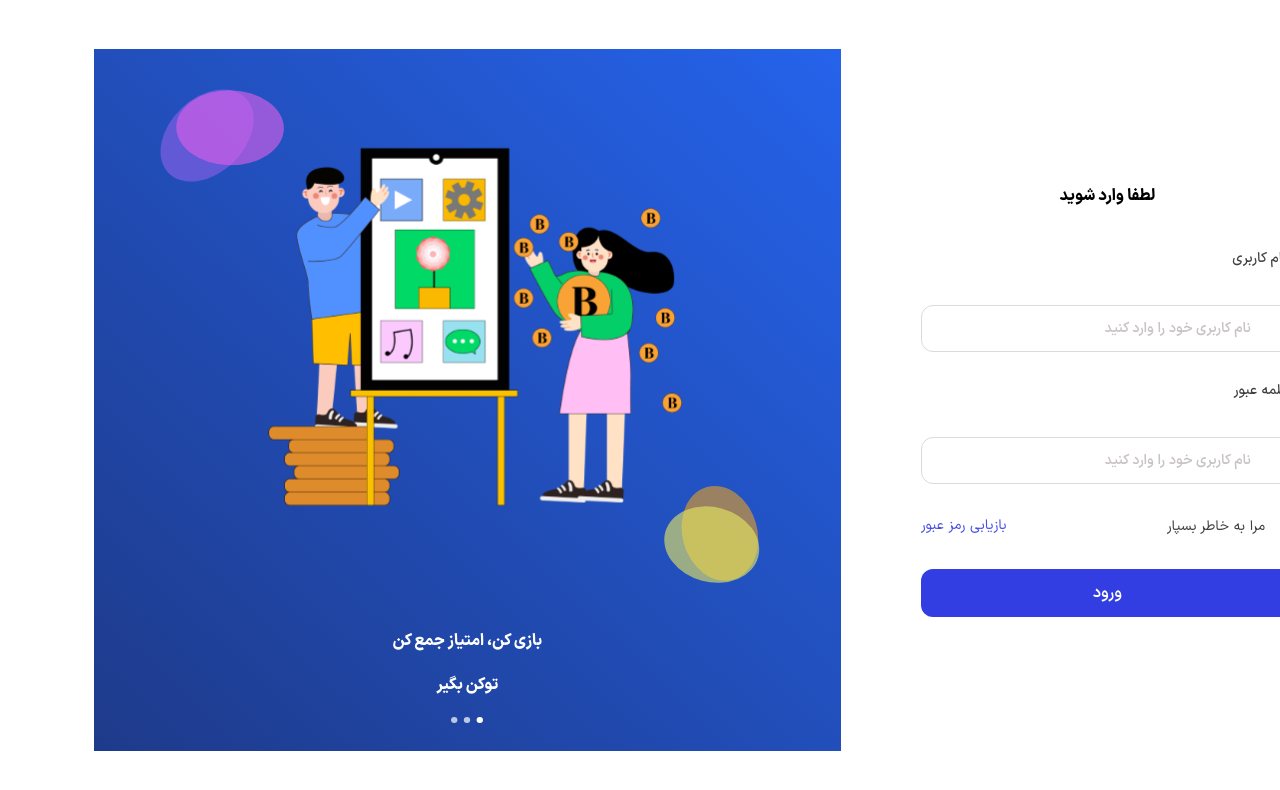
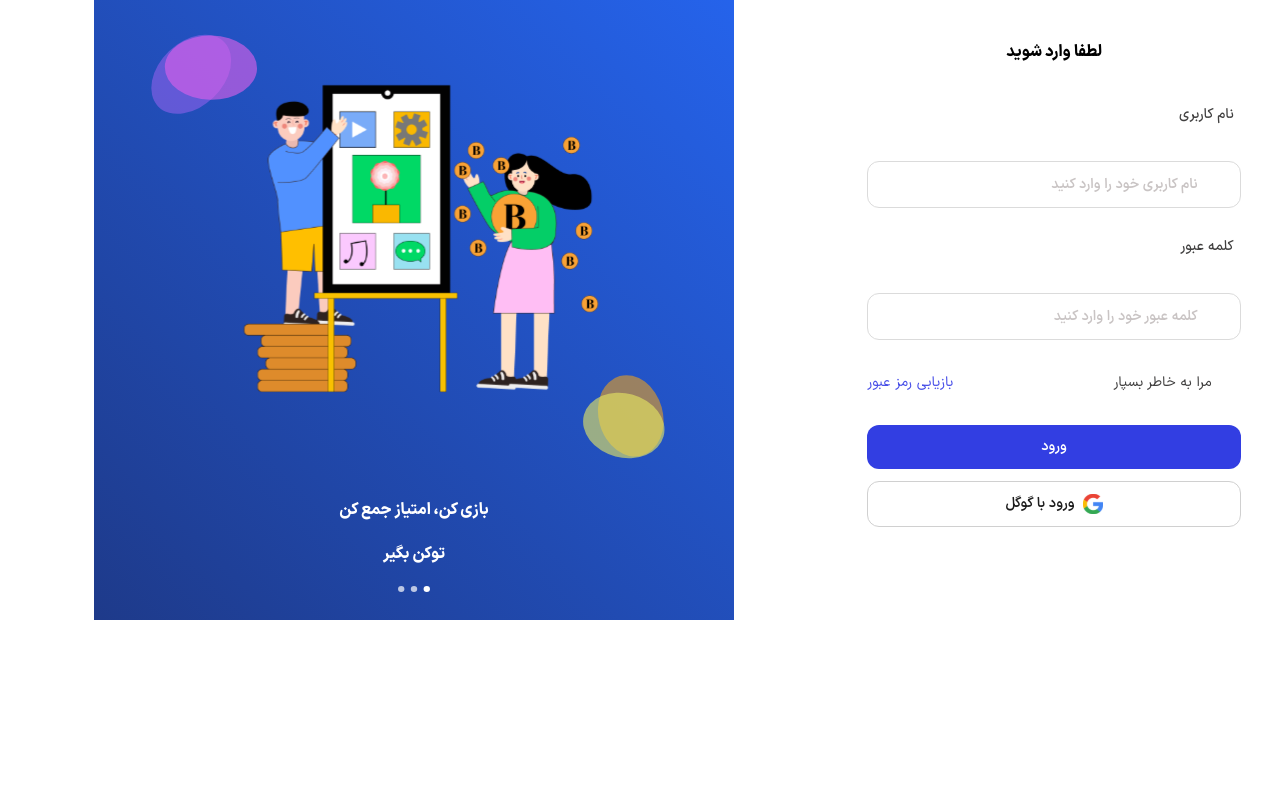
Before and after one commit to alirezahoseini/login-form-reactjs, a React (Vite) app: page / in a window 1280 px wide. Shown: the top 790 px of the page. Built offline with nearby package versions, Linux system fonts and the light colour scheme; some icons are missing.

Commit message:
Created continue with google button

```diff
--- /dev/null
+++ b/src/components/ContinueWithGoogleButton/ContinueWithGoogleButton.jsx
@@ -0,0 +1,14 @@
+/* ------ Assets ------ */
+import googleLogo from '../../assets/images/google-logo.svg'
+
+// eslint-disable-next-line react/prop-types
+export default function ContinueWithGoogleButton({ title = 'ورود' }) {
+    return (
+        <button type="button" className=" text-[#1C1C1C] font-semibold p-3 rounded-xl
+         w-full mt-3 border border-[#D0D0D0] flex items-center justify-center gap-2 text-sm
+         hover:bg-slate-100">
+            <img src={googleLogo} alt="google logo" className='w-5' />
+            {title}
+        </button>
+    )
+}
--- a/src/components/PasswordInput/PasswordInput.jsx
+++ b/src/components/PasswordInput/PasswordInput.jsx
@@ -11,7 +11,7 @@ const PasswordInput = () => {
                 <Lock className='input-icon' size="21" />
                 <Field name='password' id='password'
                     type={isShowPassword ? 'text' : 'password'}
-                    placeholder="نام کاربری خود را وارد کنید" />
+                    placeholder="کلمه عبور خود را وارد کنید" />
                 <button type='button' className="show-pass-button" onClick={() => setIsShowPassword(prev => !prev)}>
                     {isShowPassword ? (
                         <EyeSlash size="21" />
--- a/src/components/SubmitButton/SubmitButton.jsx
+++ b/src/components/SubmitButton/SubmitButton.jsx
@@ -2,7 +2,8 @@
 // eslint-disable-next-line react/prop-types
 export default function SubmitButton({title = 'ورود'}) {
   return (
-    <button type="submit" className="bg-[#323EE2] text-white font-semibold p-3 rounded-xl w-full mt-7 hover:bg-[#111cbb]">
+    <button type="submit" className="bg-[#323EE2] text-white font-semibold p-3 rounded-xl
+    w-full mt-7 hover:bg-[#111cbb] text-sm">
         {title}
     </button>
   )
--- a/src/components/loginForm/LoginForm.jsx
+++ b/src/components/loginForm/LoginForm.jsx
@@ -7,11 +7,12 @@ import PasswordInput from '../PasswordInput/PasswordInput'
 import NormalInput from '../NormalInput/NormalInput'
 import RememberCheckbox from "../../components/RememberCheckbox/RememberCheckbox"
 import SubmitButton from '../SubmitButton/SubmitButton'
+import ContinueWithGoogleButton from '../ContinueWithGoogleButton/ContinueWithGoogleButton'
 
 export default function LoginForm() {
 
   return (
-    <div id="login-form">
+    <div id="login-form" className=' w-full lg:w-10/12 mx-auto'>
       <h2 className='text-center font-bold mb-10'>لطفا وارد شوید</h2>
       <Formik initialValues={{
         username: '',
@@ -30,6 +31,7 @@ export default function LoginForm() {
             <Link to='#' className='text-sm text-[#484FE8]'>بازیابی رمز عبور</Link>
           </div>
           <SubmitButton title='ورود' />
+          <ContinueWithGoogleButton title='ورود با گوگل' />
         </Form>
       </Formik>
       <form>
--- a/src/pages/FormPage/FormPage.jsx
+++ b/src/pages/FormPage/FormPage.jsx
@@ -9,9 +9,9 @@ export default function FormPage() {
   return (
     //  Main app
     <div id="main-app" className="container mx-auto " >
-      <div id="wrapper" className="flex items-center justify-center min-h-screen ">
+      <div id="wrapper" className="flex items-start justify-center min-h-screen ">
         {/* ------ Start Forms ------ */}
-        <div className="w-full lg:w-5/12">
+        <div className="w-full lg:w-6/12 mt-10">
           {/*
             Show dynamic forms with url path.
             "/login" ===> login form
@@ -21,7 +21,7 @@ export default function FormPage() {
         </div>
         {/* ------ End of Forms ------ */}
         {/* ------ Start Left banner ------ */}
-        <div className=" hidden lg:flex lg:w-7/12">
+        <div className=" hidden lg:flex lg:w-6/12">
           <LeftBanner />
         </div>
         {/* ------ End of Left banner ------ */}
```
